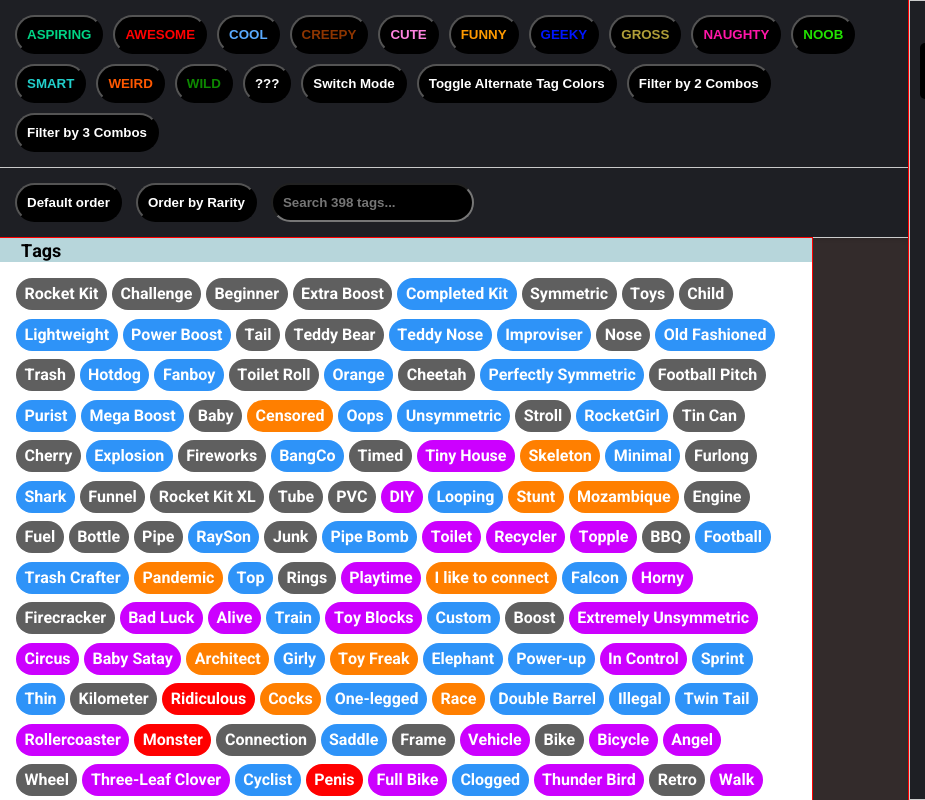
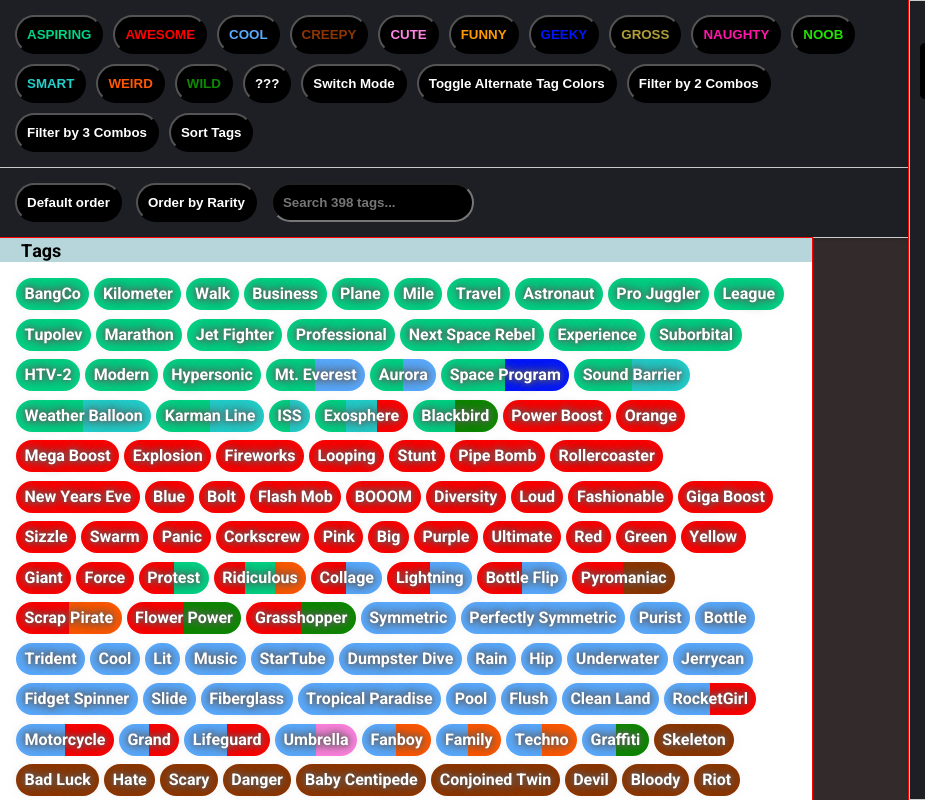
Before and after one commit to DrakeCaesar/next-space-rebels-calculator, a website built with Vite: page index.html in a window 1280 px wide. Shown: the full height of the page, 0-925 px from the left. Built offline with nearby package versions, Linux system fonts and the light colour scheme; files whose address does not match are found by name.

Commit message:
refactor: Add sort functionality to tag buttons

```diff
--- a/src/createButtons.ts
+++ b/src/createButtons.ts
@@ -1,9 +1,11 @@
 import { updateSelectedTagsDisplay } from "./displayUtils.ts";
+import { Tag } from "./tags.ts";
 import {
   activeCombos,
   comboButtonsContainer,
   filterTags,
   filterTagsByComboCount,
+  tagsContainer,
   toggleAlternateTagColors,
 } from "./utils.ts";
 
@@ -46,6 +48,7 @@ export function createComboButton(combo: string) {
 export function createToggleColorsButton() {
   const button = document.createElement("button");
   button.textContent = "Toggle Alternate Tag Colors";
+  button.classList.add("toggle-colors-button");
   button.addEventListener("click", toggleAlternateTagColors);
   comboButtonsContainer?.appendChild(button);
 }
@@ -59,3 +62,72 @@ export function createCountFilterButtons() {
     comboButtonsContainer?.appendChild(button);
   }
 }
+
+export function createSortButton() {
+  const button = document.createElement("button");
+  button.textContent = "Sort Tags";
+  button.classList.add("sort-button");
+  button.addEventListener("click", () => {
+    let tags = Array.from(tagsContainer.children).sort((a, b) => {
+      const aTag = (a as HTMLElement).dataset.tag;
+      const bTag = (b as HTMLElement).dataset.tag;
+
+      const parsedATag: Tag = JSON.parse(aTag ?? "");
+      const parsedBTag: Tag = JSON.parse(bTag ?? "");
+
+      const aTextThird = parsedATag.combos[2] ?? "";
+      const bTextThird = parsedBTag.combos[2] ?? "";
+
+      const aTextSecond = parsedATag.combos[1] ?? "";
+      const bTextSecond = parsedBTag.combos[1] ?? "";
+
+      const aTextFirst = parsedATag.combos[0] ?? "";
+      const bTextFirst = parsedBTag.combos[0] ?? "";
+
+      // Sort by third combo first, then second, then first
+      return (
+        aTextFirst!.localeCompare(bTextFirst!) ||
+        aTextSecond!.localeCompare(bTextSecond!) ||
+        aTextThird!.localeCompare(bTextThird!)
+      );
+    });
+
+    let lastSolidTagIndex = 0;
+    let nextSolidTagIndex = 0;
+
+    tags = tags.sort((a, b) => {
+      nextSolidTagIndex
+
+
+      const aTag = (a as HTMLElement).dataset.tag;
+      const bTag = (b as HTMLElement).dataset.tag;
+
+      const parsedATag: Tag = JSON.parse(aTag ?? "");
+      const parsedBTag: Tag = JSON.parse(bTag ?? "");
+
+      const aTextThird = parsedATag.combos[2] ?? "";
+      const bTextThird = parsedBTag.combos[2] ?? "";
+
+      const aTextSecond = parsedATag.combos[1] ?? "";
+      const bTextSecond = parsedBTag.combos[1] ?? "";
+
+      const aTextFirst = parsedATag.combos[0] ?? "";
+      const bTextFirst = parsedBTag.combos[0] ?? "";
+      let solid = parsedATag.combos.length === 1;
+
+      if (solid) {
+        lastSolidTagIndex = nextSolidTagIndex;
+        nextSolidTagIndex++;
+      }
+
+      return (
+        aTextFirst!.localeCompare(bTextFirst!) ||
+        aTextSecond!.localeCompare(bTextSecond!) ||
+        aTextThird!.localeCompare(bTextThird!)
+      );
+    });
+    tagsContainer.innerHTML = "";
+    tags.forEach((tag) => tagsContainer.appendChild(tag));
+  });
+  comboButtonsContainer?.appendChild(button);
+}
--- a/src/main.ts
+++ b/src/main.ts
@@ -3,6 +3,7 @@ import {
   createComboButton,
   createCountFilterButtons,
   createModeSwitchButton,
+  createSortButton,
   createToggleColorsButton,
 } from "./createButtons.js";
 import { updateSelectedTagsDisplay } from "./displayUtils.js";
@@ -98,6 +99,7 @@ function initializePage() {
   createModeSwitchButton();
   createToggleColorsButton();
   createCountFilterButtons();
+  createSortButton();
 
   const searchBar = document.getElementById("search-bar") as HTMLInputElement;
 
@@ -136,6 +138,16 @@ function initializePage() {
 
   loadSelectedTagsFromLocalStorage();
   updateSelectedTagsDisplay();
+
+  const sortButtonElement = document.querySelector(
+    ".sort-button",
+  ) as HTMLElement;
+  sortButtonElement.click();
+
+  const toggleclassListButtonElement = document.querySelector(
+    ".toggle-colors-button",
+  ) as HTMLElement;
+  toggleclassListButtonElement.click();
 }
 
 window.addEventListener("load", initializePage);
--- a/src/styles.scss
+++ b/src/styles.scss
@@ -379,3 +379,10 @@ button,
   border-radius: 10px;
   background-color: #aaa;
 }
+
+.hiddenComboCount,
+.hiddenComboText,
+.hiddenComboActive {
+  visibility: hidden;
+  position: absolute;
+}
--- a/src/utils.ts
+++ b/src/utils.ts
@@ -50,9 +50,9 @@ export function filterTags(activeCombos: Set<string>) {
     }
 
     if (activeCombos.size === 0 || matches) {
-      tag.classList.remove("hidden");
+      tag.classList.remove("hiddenComboActive");
     } else {
-      tag.classList.add("hidden");
+      tag.classList.add("hiddenComboActive");
     }
   });
 }
@@ -64,9 +64,9 @@ export function filterTagsByComboCount(count: number) {
     );
 
     if (tagCombos.length - 1 === count) {
-      tag.classList.remove("hidden");
+      tag.classList.remove("hiddenComboCount");
     } else {
-      tag.classList.add("hidden");
+      tag.classList.add("hiddenComboCount");
     }
   });
 }
@@ -146,9 +146,9 @@ export function filterTagsByText(activeCombos: Set<string>) {
     const matchesSearch = tag.dataset.name?.toLowerCase().includes(searchTerm);
 
     if ((activeCombos.size === 0 || matchesCombo) && matchesSearch) {
-      tag.classList.remove("hidden");
+      tag.classList.remove("hiddenComboText");
     } else {
-      tag.classList.add("hidden");
+      tag.classList.add("hiddenComboText");
     }
   });
 }
@@ -162,6 +162,7 @@ export function createTagElement(tag: any, index: number) {
   tagElement.dataset.name = name;
   tagElement.dataset.order = index.toFixed().toString();
   tagElement.classList.add(tag.blocked ? "blocked" : "unblocked");
+  tagElement.dataset.tag = JSON.stringify(tag);
 
   const leftName = `left-${formatCombo(tag.combos[0])}`;
   const middleName =
```
